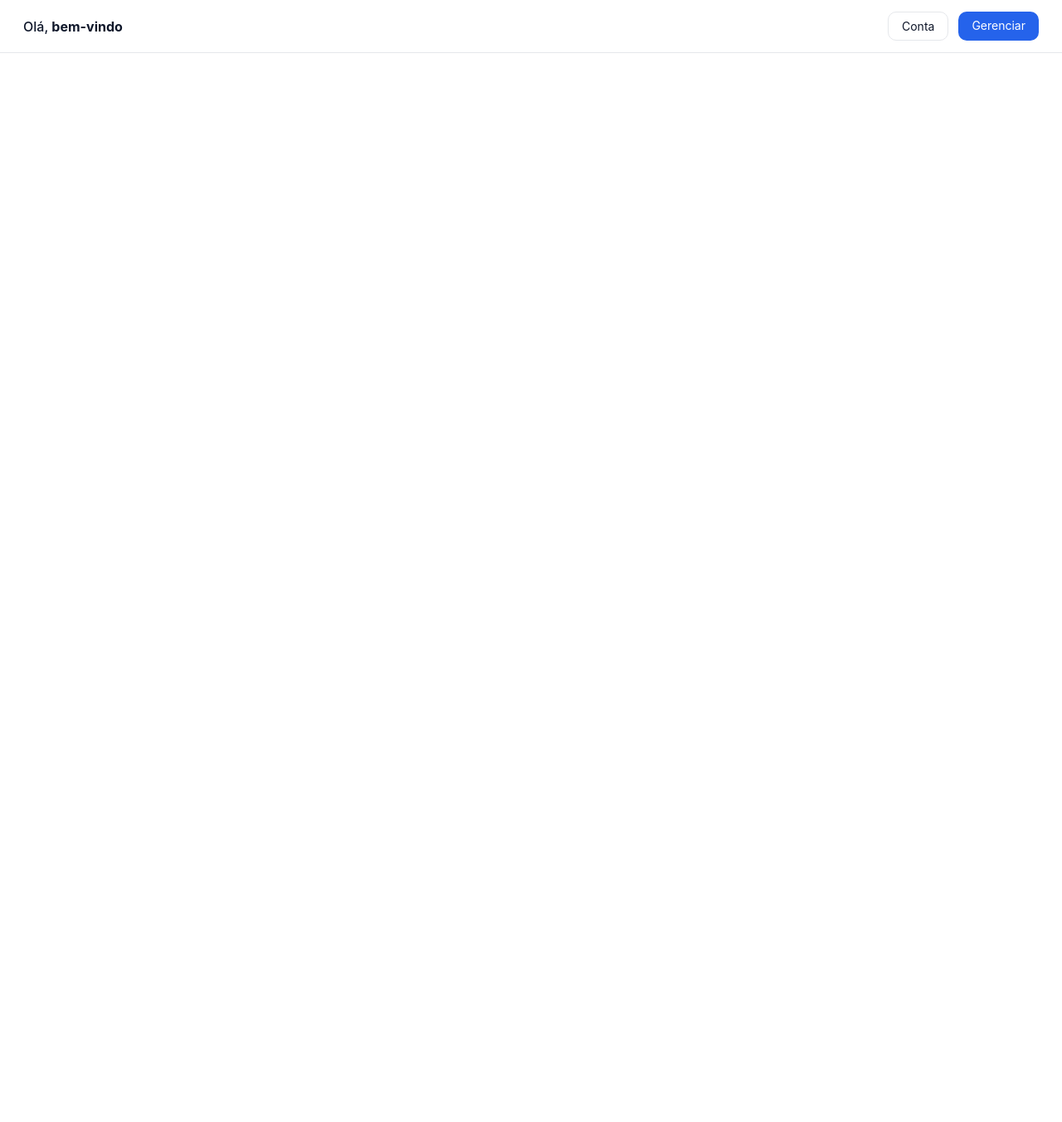
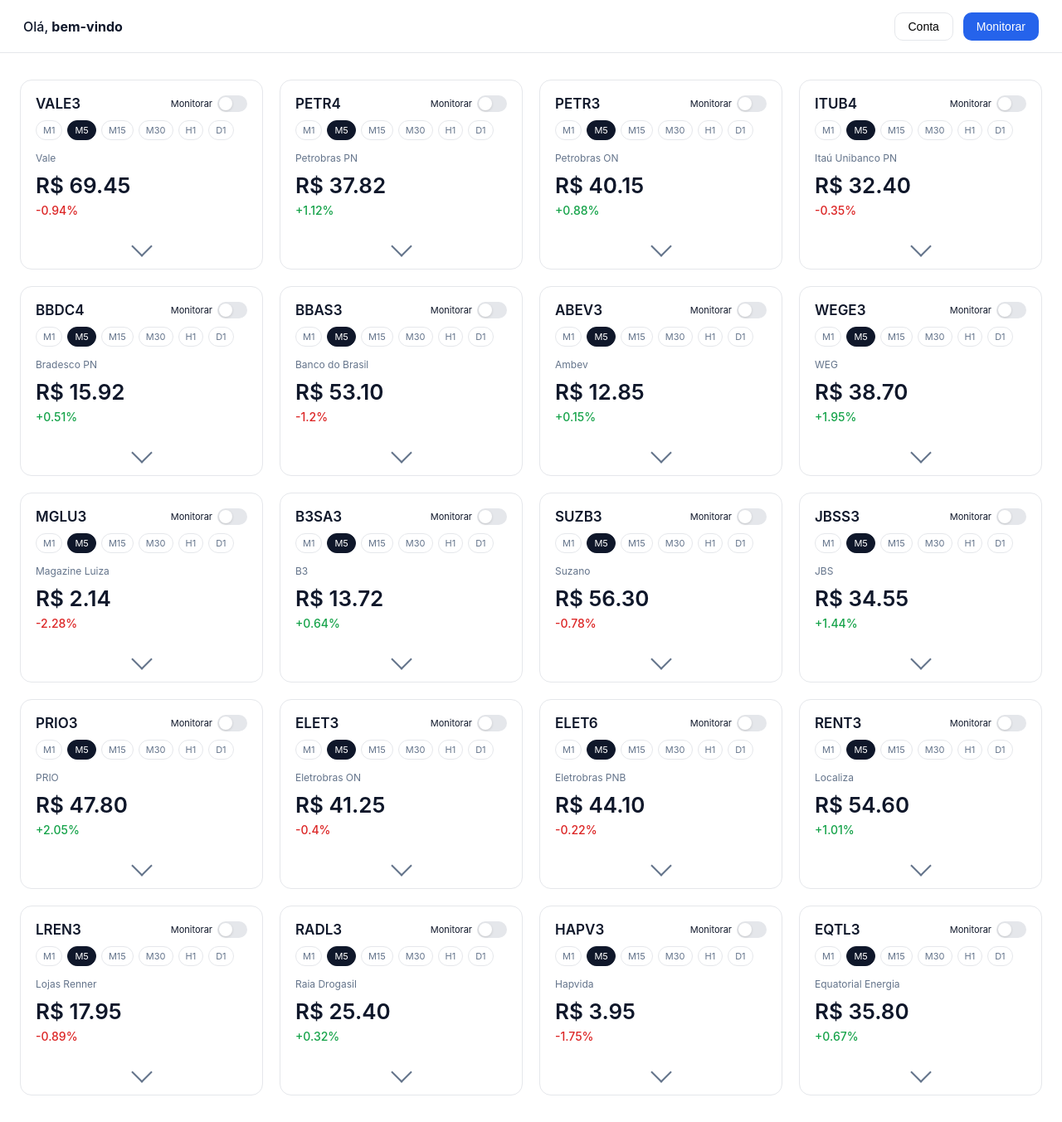
Before and after one commit to ferreiragah-dev/regero, a plain HTML site: page dashboard.html in a window 1280 px wide. Shown: the whole page at 83% size. Before the commit the page ends 800 px from the top, so only its background shows below. Drawn offline with Linux system fonts and the light colour scheme.

```diff
--- a/dashboard.html
+++ b/dashboard.html
@@ -5,9 +5,9 @@
   <title>Dashboard Fintech</title>
   <meta name="viewport" content="width=device-width, initial-scale=1.0"/>
 
-  <!-- ⚠️ CSS ORIGINAL PRESERVADO -->
   <style>
     * { box-sizing: border-box; }
+
     body {
       margin: 0;
       font-family: -apple-system, BlinkMacSystemFont, "Segoe UI",
@@ -16,6 +16,7 @@
       color: #0f172a;
     }
 
+    /* ===== TOPBAR ===== */
     .topbar {
       height: 64px;
       padding: 0 28px;
@@ -42,8 +43,6 @@
       cursor: pointer;
       border: 1px solid #e5e7eb;
       background: #ffffff;
-      text-decoration: none;
-      color: inherit;
     }
 
     .btn.primary {
@@ -52,6 +51,7 @@
       border: none;
     }
 
+    /* ===== BOARD ===== */
     .board {
       max-width: 1280px;
       margin: 0 auto;
@@ -59,6 +59,7 @@
       display: grid;
       grid-template-columns: repeat(auto-fill, minmax(260px, 1fr));
       gap: 20px;
+      align-items: start;
     }
 
     .card {
@@ -66,22 +67,34 @@
       border: 1px solid #e5e7eb;
       border-radius: 14px;
       padding: 18px;
+      overflow: hidden;
+      transition: box-shadow 0.2s ease;
     }
 
+    .card:hover {
+      box-shadow: 0 10px 28px rgba(15, 23, 42, 0.08);
+    }
+
+    /* ===== CARD HEADER ===== */
     .card-header {
       display: flex;
       justify-content: space-between;
       align-items: center;
     }
 
-    .symbol { font-size: 17px; font-weight: 600; }
+    .symbol {
+      font-size: 17px;
+      font-weight: 600;
+    }
 
+    /* ===== TOGGLE MONITORAR ===== */
     .toggle {
       display: flex;
       align-items: center;
       gap: 6px;
       font-size: 11px;
       cursor: pointer;
+      user-select: none;
     }
 
     .switch {
@@ -90,6 +103,7 @@
       background: #e5e7eb;
       border-radius: 999px;
       position: relative;
+      transition: background 0.2s ease;
     }
 
     .switch::after {
@@ -101,12 +115,19 @@
       position: absolute;
       top: 2px;
       left: 2px;
-      transition: transform .2s ease;
+      transition: transform 0.2s ease;
+      box-shadow: 0 1px 3px rgba(0,0,0,.15);
     }
 
-    .switch.on { background: #16a34a; }
-    .switch.on::after { transform: translateX(16px); }
+    .switch.on {
+      background: #16a34a;
+    }
 
+    .switch.on::after {
+      transform: translateX(16px);
+    }
+
+    /* ===== TIMEFRAMES ===== */
     .timeframes {
       display: flex;
       gap: 6px;
@@ -119,6 +140,7 @@
       font-size: 11px;
       border-radius: 999px;
       border: 1px solid #e5e7eb;
+      color: #64748b;
       cursor: pointer;
     }
 
@@ -128,28 +150,56 @@
       border-color: #0f172a;
     }
 
-    .company { font-size: 12px; color: #64748b; }
-    .price { font-size: 26px; font-weight: 600; }
-    .variation { font-size: 14px; font-weight: 500; }
+    /* ===== CONTENT ===== */
+    .company {
+      font-size: 12px;
+      color: #64748b;
+      margin-bottom: 10px;
+    }
+
+    .price {
+      font-size: 26px;
+      font-weight: 600;
+      margin-bottom: 6px;
+    }
+
+    .variation {
+      font-size: 14px;
+      font-weight: 500;
+    }
+
     .up { color: #16a34a; }
     .down { color: #dc2626; }
 
+    /* ===== DETAILS ===== */
     .details {
       max-height: 0;
       overflow: hidden;
-      transition: max-height .3s ease;
+      transition: max-height 0.3s ease;
       margin-top: 12px;
     }
 
-    .expanded .details { max-height: 300px; }
+    .expanded .details {
+      max-height: 300px;
+    }
 
     .details-row {
       display: flex;
       justify-content: space-between;
       font-size: 13px;
       padding: 6px 0;
+      border-bottom: 1px dashed #e5e7eb;
     }
 
+    .details-row:last-child {
+      border-bottom: none;
+    }
+
+    .label {
+      color: #64748b;
+    }
+
+    /* ===== EXPAND ICON ===== */
     .expand {
       margin-top: 14px;
       display: flex;
@@ -163,6 +213,7 @@
       border-right: 2px solid #64748b;
       border-bottom: 2px solid #64748b;
       transform: rotate(45deg);
+      transition: transform 0.25s ease;
     }
 
     .expanded .chevron {
@@ -176,39 +227,289 @@
   <div class="topbar">
     <div class="welcome">Olá, <strong>bem-vindo</strong></div>
     <div class="actions">
-    <a href="/profile.html" class="btn">Conta</a>
-    <a href="/manage.html" class="btn primary">Gerenciar</a>
+      <button class="btn">Conta</button>
+      <button class="btn primary">Monitorar</button>
     </div>
   </div>
 
+  <!-- BOARD -->
   <div class="board" id="board"></div>
 
   <script>
-  const STORAGE_KEY = 'stocks';
+    const stocks = [
+   {
+    symbol: 'VALE3',
+    name: 'Vale',
+    price: 69.45,
+    var: -0.94,
+    monitor: false,
+    tf: 'M5',
+    open: 70.10,
+    high: 71.00,
+    low: 69.20,
+    volume: '31.7M',
+    expanded: false
+  },
+  {
+    symbol: 'PETR4',
+    name: 'Petrobras PN',
+    price: 37.82,
+    var: 1.12,
+    monitor: false,
+    tf: 'M5',
+    open: 37.20,
+    high: 38.10,
+    low: 37.00,
+    volume: '42.3M',
+    expanded: false
+  },
+  {
+    symbol: 'PETR3',
+    name: 'Petrobras ON',
+    price: 40.15,
+    var: 0.88,
+    monitor: false,
+    tf: 'M5',
+    open: 39.70,
+    high: 40.60,
+    low: 39.50,
+    volume: '18.9M',
+    expanded: false
+  },
+  {
+    symbol: 'ITUB4',
+    name: 'Itaú Unibanco PN',
+    price: 32.40,
+    var: -0.35,
+    monitor: false,
+    tf: 'M5',
+    open: 32.60,
+    high: 32.90,
+    low: 32.10,
+    volume: '28.1M',
+    expanded: false
+  },
+  {
+    symbol: 'BBDC4',
+    name: 'Bradesco PN',
+    price: 15.92,
+    var: 0.51,
+    monitor: false,
+    tf: 'M5',
+    open: 15.80,
+    high: 16.10,
+    low: 15.70,
+    volume: '34.4M',
+    expanded: false
+  },
+  {
+    symbol: 'BBAS3',
+    name: 'Banco do Brasil',
+    price: 53.10,
+    var: -1.20,
+    monitor: false,
+    tf: 'M5',
+    open: 54.00,
+    high: 54.20,
+    low: 52.80,
+    volume: '12.6M',
+    expanded: false
+  },
+  {
+    symbol: 'ABEV3',
+    name: 'Ambev',
+    price: 12.85,
+    var: 0.15,
+    monitor: false,
+    tf: 'M5',
+    open: 12.80,
+    high: 12.95,
+    low: 12.70,
+    volume: '26.9M',
+    expanded: false
+  },
+  {
+    symbol: 'WEGE3',
+    name: 'WEG',
+    price: 38.70,
+    var: 1.95,
+    monitor: false,
+    tf: 'M5',
+    open: 37.90,
+    high: 39.10,
+    low: 37.80,
+    volume: '9.4M',
+    expanded: false
+  },
+  {
+    symbol: 'MGLU3',
+    name: 'Magazine Luiza',
+    price: 2.14,
+    var: -2.28,
+    monitor: false,
+    tf: 'M5',
+    open: 2.20,
+    high: 2.22,
+    low: 2.10,
+    volume: '58.2M',
+    expanded: false
+  },
+  {
+    symbol: 'B3SA3',
+    name: 'B3',
+    price: 13.72,
+    var: 0.64,
+    monitor: false,
+    tf: 'M5',
+    open: 13.60,
+    high: 13.90,
+    low: 13.50,
+    volume: '21.7M',
+    expanded: false
+  },
+  {
+    symbol: 'SUZB3',
+    name: 'Suzano',
+    price: 56.30,
+    var: -0.78,
+    monitor: false,
+    tf: 'M5',
+    open: 56.90,
+    high: 57.20,
+    low: 56.00,
+    volume: '6.8M',
+    expanded: false
+  },
+  {
+    symbol: 'JBSS3',
+    name: 'JBS',
+    price: 34.55,
+    var: 1.44,
+    monitor: false,
+    tf: 'M5',
+    open: 34.00,
+    high: 35.00,
+    low: 33.90,
+    volume: '8.3M',
+    expanded: false
+  },
+  {
+    symbol: 'PRIO3',
+    name: 'PRIO',
+    price: 47.80,
+    var: 2.05,
+    monitor: false,
+    tf: 'M5',
+    open: 46.90,
+    high: 48.20,
+    low: 46.70,
+    volume: '7.9M',
+    expanded: false
+  },
+  {
+    symbol: 'ELET3',
+    name: 'Eletrobras ON',
+    price: 41.25,
+    var: -0.40,
+    monitor: false,
+    tf: 'M5',
+    open: 41.50,
+    high: 41.90,
+    low: 41.00,
+    volume: '10.1M',
+    expanded: false
+  },
+  {
+    symbol: 'ELET6',
+    name: 'Eletrobras PNB',
+    price: 44.10,
+    var: -0.22,
+    monitor: false,
+    tf: 'M5',
+    open: 44.40,
+    high: 44.80,
+    low: 43.90,
+    volume: '6.5M',
+    expanded: false
+  },
+  {
+    symbol: 'RENT3',
+    name: 'Localiza',
+    price: 54.60,
+    var: 1.01,
+    monitor: false,
+    tf: 'M5',
+    open: 54.00,
+    high: 55.20,
+    low: 53.80,
+    volume: '4.2M',
+    expanded: false
+  },
+  {
+    symbol: 'LREN3',
+    name: 'Lojas Renner',
+    price: 17.95,
+    var: -0.89,
+    monitor: false,
+    tf: 'M5',
+    open: 18.20,
+    high: 18.30,
+    low: 17.80,
+    volume: '9.1M',
+    expanded: false
+  },
+  {
+    symbol: 'RADL3',
+    name: 'Raia Drogasil',
+    price: 25.40,
+    var: 0.32,
+    monitor: false,
+    tf: 'M5',
+    open: 25.30,
+    high: 25.60,
+    low: 25.10,
+    volume: '5.7M',
+    expanded: false
+  },
+  {
+    symbol: 'HAPV3',
+    name: 'Hapvida',
+    price: 3.95,
+    var: -1.75,
+    monitor: false,
+    tf: 'M5',
+    open: 4.05,
+    high: 4.10,
+    low: 3.90,
+    volume: '22.4M',
+    expanded: false
+  },
+  {
+    symbol: 'EQTL3',
+    name: 'Equatorial Energia',
+    price: 35.80,
+    var: 0.67,
+    monitor: false,
+    tf: 'M5',
+    open: 35.50,
+    high: 36.10,
+    low: 35.40,
+    volume: '3.9M',
+    expanded: false
+  }
+    ];
 
-  const defaultStocks = [ /* ← SEU ARRAY ORIGINAL AQUI (INALTERADO) */ ];
-
-  function loadStocks() {
-    return JSON.parse(localStorage.getItem(STORAGE_KEY)) || defaultStocks;
-  }
-
-  function saveStocks(data) {
-    localStorage.setItem(STORAGE_KEY, JSON.stringify(data));
-  }
-
-  let stocks = loadStocks();
     const timeframes = ['M1','M5','M15','M30','H1','D1'];
     const board = document.getElementById('board');
-
-
 
     function render() {
       board.innerHTML = stocks.map((s, i) => `
         <div class="card ${s.expanded ? 'expanded' : ''}">
+
           <div class="card-header">
             <div class="symbol">${s.symbol}</div>
             <div class="toggle" onclick="toggleMonitor(${i})">
-            Monitorar
+              <span>Monitorar</span>
               <div class="switch ${s.monitor ? 'on' : ''}"></div>
             </div>
           </div>
@@ -216,7 +517,9 @@
           <div class="timeframes">
             ${timeframes.map(tf => `
               <div class="tf ${s.tf === tf ? 'active' : ''}"
-                 onclick="setTF(${i}, '${tf}')">${tf}</div>
+                   onclick="setTF(${i}, '${tf}')">
+                ${tf}
+              </div>
             `).join('')}
           </div>
 
@@ -228,22 +531,22 @@
           </div>
 
           <div class="details">
-          <div class="details-row"><span>Abertura</span><span>R$ ${s.open.toFixed(2)}</span></div>
-          <div class="details-row"><span>Máxima</span><span>R$ ${s.high.toFixed(2)}</span></div>
-          <div class="details-row"><span>Mínima</span><span>R$ ${s.low.toFixed(2)}</span></div>
-          <div class="details-row"><span>Volume</span><span>${s.volume}</span></div>
+            <div class="details-row"><span class="label">Abertura</span><span>R$ ${s.open.toFixed(2)}</span></div>
+            <div class="details-row"><span class="label">Máxima</span><span>R$ ${s.high.toFixed(2)}</span></div>
+            <div class="details-row"><span class="label">Mínima</span><span>R$ ${s.low.toFixed(2)}</span></div>
+            <div class="details-row"><span class="label">Volume</span><span>${s.volume}</span></div>
           </div>
 
           <div class="expand" onclick="toggleExpand(${i})">
             <div class="chevron"></div>
           </div>
+
         </div>
       `).join('');
     }
 
     function toggleMonitor(i) {
       stocks[i].monitor = !stocks[i].monitor;
-    saveStocks(stocks);
       render();
     }
 
@@ -254,7 +557,6 @@
 
     function setTF(i, tf) {
       stocks[i].tf = tf;
-    saveStocks(stocks);
       render();
     }
 
```
Lines whose indentation alone changed are shown as unchanged.
